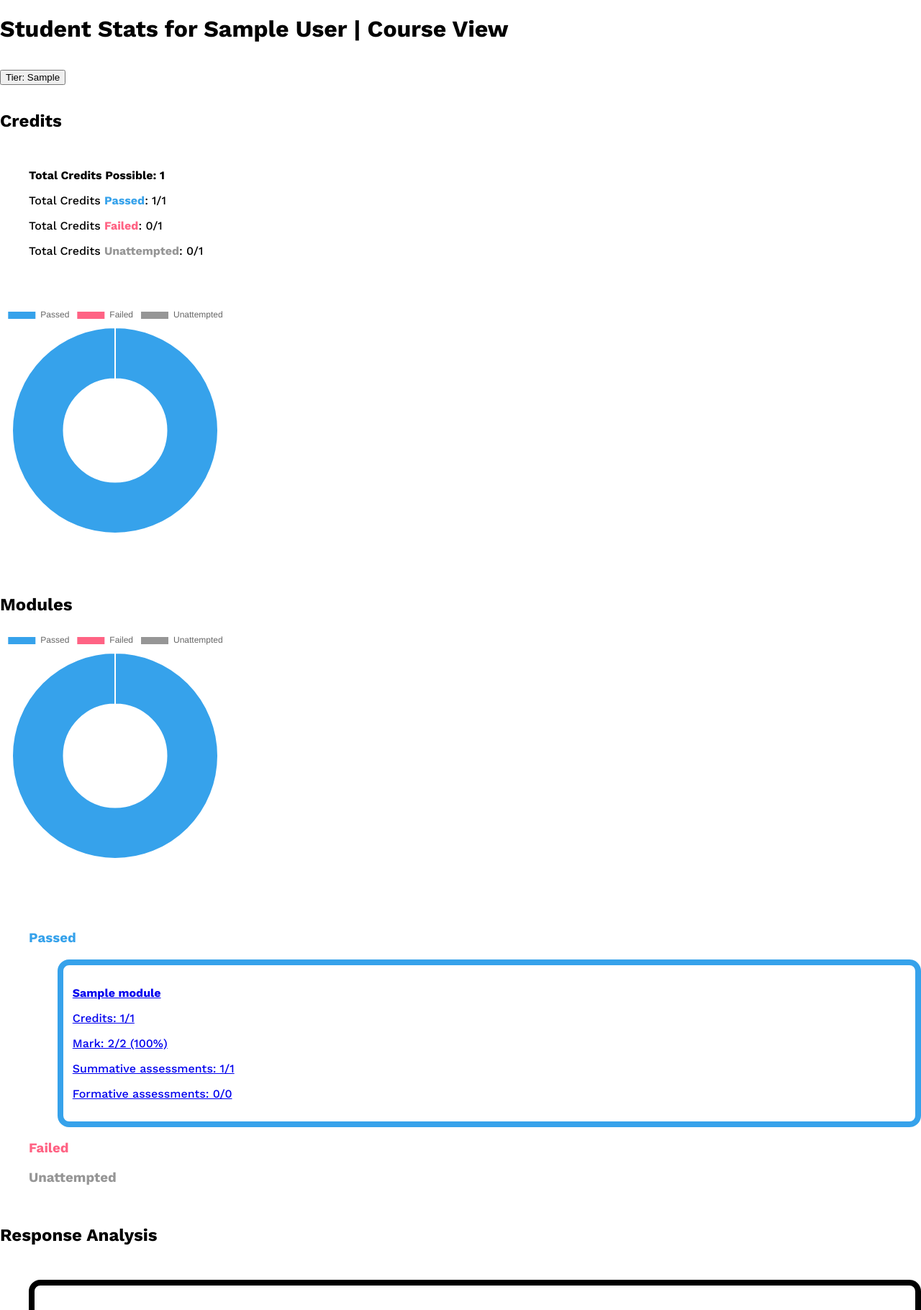
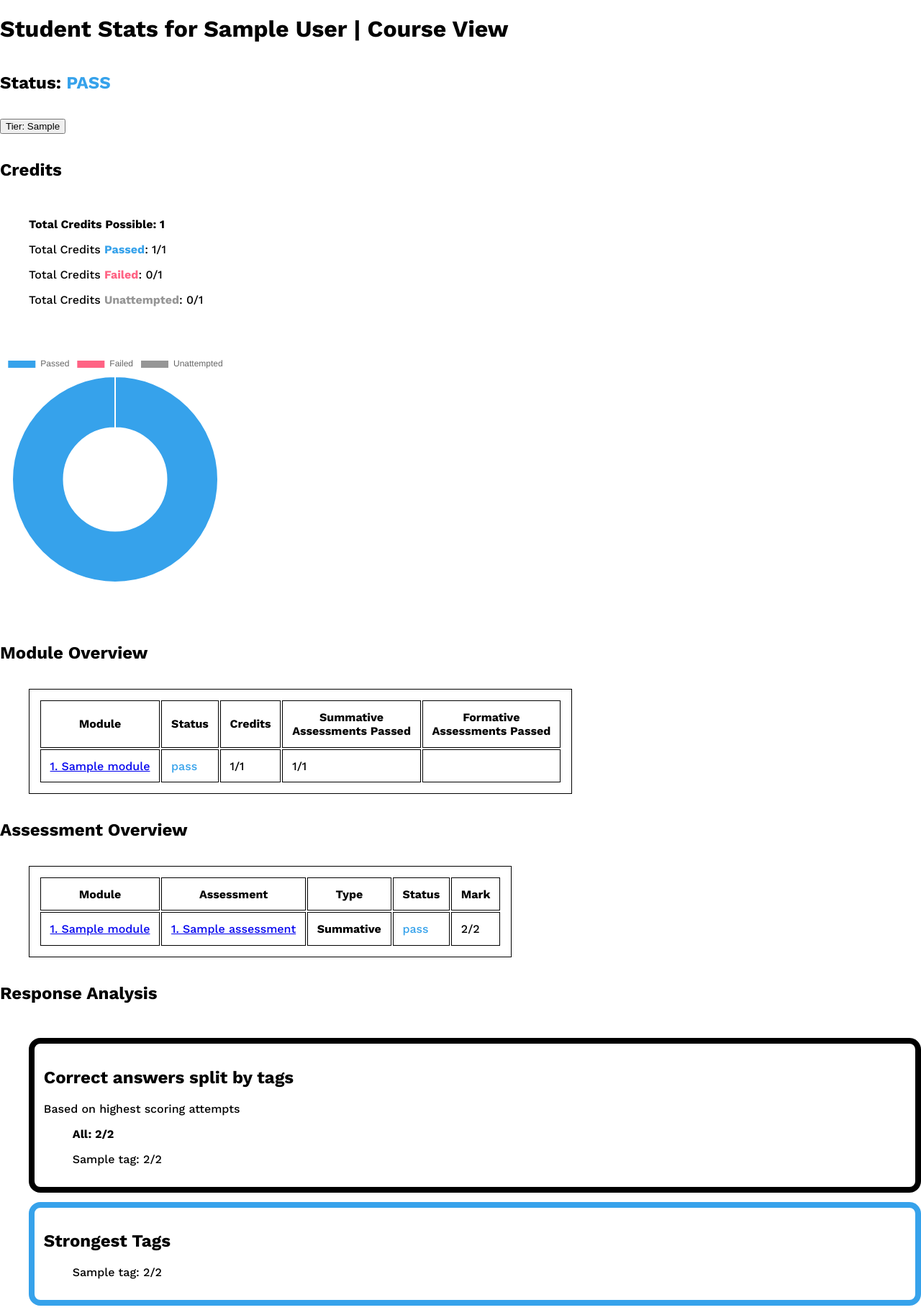
Before and after one commit to dredly/AAT_Deployment, a Flask app: page /student-stats/ in a window 1280 px wide. Shown: the part 51-1871 px from the top of the page at 72% size. Run offline with Flask 2, Linux system fonts and the light colour scheme; a user stored in the database is signed in; tables that the repository leaves empty hold one stand-in row (values such as "Sample post"); some libraries are stand-ins or nearby versions.

Commit message:
Update Course View with status and tables [ (They will say: “How his hair is growing thin!”) ]

```diff
--- a/aat/static/student-stats-style.css
+++ b/aat/static/student-stats-style.css
@@ -3,12 +3,18 @@
 	--color-correct: rgba(54, 162, 235,1);
 	--color-incorrect: rgba(255, 99, 132,1);
 	--color-unattempted: rgb(150, 150, 150);
+	--color-in-progress: rgb(104, 28, 180);
+
 	--color-correct-op08: rgba(54, 162, 235,0.8);
 	--color-incorrect-op08: rgba(255, 99, 132,0.8);
 	--color-unattempted-op08: rgba(150, 150, 150, 0.8);
+	--color-in-progress-op08: rgba(104, 28, 180,0.8);
+
 	--color-correct-op04: rgba(54, 162, 235,0.4);
 	--color-incorrect-op04: rgba(255, 99, 132,0.4);
 	--color-unattempted-op04: rgba(150, 150, 150, 0.4);
+	--color-in-progress-op04: rgba(104, 28, 180,0.4);
+
 	--color-todo: red;
   }
 
@@ -49,6 +55,12 @@ li{
 .correct_answer:hover{
 	background: var(--color-correct-op04);
 }
+.in_progress{
+	border-color: var(--color-in-progress);
+}
+.in_progress:hover{
+	background: var(--color-in-progress-op04);
+}
 .incorrect_answer{
 	border-color: var(--color-incorrect);
 }
@@ -68,16 +80,19 @@ li{
 }
 
 /* TEXT COLORS */
-.text_correct{
+.text_correct, .text_pass{
 	color: var(--color-correct);
 }
 
-.text_incorrect{
+.text_incorrect, .text_fail{
 	color: var(--color-incorrect);
 }
 
 .text_unattempted{
 	color: var(--color-unattempted);
+}
+.text_in_progress{
+	color: var(--color-in-progress);
 }
 
 /* CHARTS */
@@ -85,3 +100,8 @@ li{
 	height: 20rem;
 	width: 20rem;
 }
+/* Tables */
+table, th, td {
+	border: 1px solid;
+	padding: 0.8rem;
+  }
--- a/aat/student_stats/routes.py
+++ b/aat/student_stats/routes.py
@@ -41,6 +41,13 @@ def course_view():
         input_user_id=current_user.id, highest_scoring_attempt_only=True
     )
     module_ids_with_details = get_module_ids_with_details()
+    course_status = get_course_status(current_user.id)
+
+    for module in module_ids_with_details:
+        module_ids_with_details[module]["status"] = get_module_status(
+            module, current_user.id
+        )
+
     # OVERALL RESULTS
     # - STUDENT
     overall_results_student = {
@@ -335,16 +342,100 @@ def course_view():
         "passed_failed_unattempted":"str",
     }}
     """
+    # dict_of_assessment_results_for_pie = {}
+    # for key, values in module_stats_student.items():
+    #     total_credits = ...
+    #     if not values["taken_by_student"]:
+    #         passed_failed_unattempted = "unattempted"
+    #     elif (values["marks_awarded"] / values["marks_possible"]) < 0.5:
+    #         passed_failed_unattempted = "failed"
+    #     else:
+    #         passed_failed_unattempted = "passed"
+    #     dict_of_assessment_results_for_pie[f"{key}. {values['module_title']}"] = {}
+
     dict_of_assessment_results_for_pie = {}
-    for key, values in module_stats_student.items():
-        total_credits = ...
-        if not values["taken_by_student"]:
-            passed_failed_unattempted = "unattempted"
-        elif (values["marks_awarded"] / values["marks_possible"]) < 0.5:
-            passed_failed_unattempted = "failed"
-        else:
-            passed_failed_unattempted = "passed"
-        dict_of_assessment_results_for_pie[f"{key}. {values['module_title']}"] = {}
+
+    # ASSESSMENT STATS
+    query_of_assessments = Assessment.query.all()
+    list_of_assessment_overview_stats = []
+    for a in query_of_assessments:
+        status = get_assessment_status(a.assessment_id, current_user.id)
+        res = get_all_response_details(
+            input_user_id=current_user.id,
+            highest_scoring_attempt_only=True,
+            input_assessment_id=a.assessment_id,
+            input_module_id=a.module_id,
+        )
+        sum_of_marks_possible = sum([r["num_of_marks"] for r in res])
+        sum_of_marks_earned = sum([r["num_of_marks"] for r in res if r["is_correct"]])
+        list_of_assessment_overview_stats.append(
+            {
+                "assessment_id": a.assessment_id,
+                "assessment_title": a.title,
+                "module_id": a.module_id,
+                "module_title": a.module.title,
+                "status": status,
+                "status_class": f'text_{status.replace(" ", "_")}',
+                "sum_of_marks_earned": sum_of_marks_earned,
+                "sum_of_marks_possible": sum_of_marks_possible,
+                "num_of_credits": a.num_of_credits,
+                "summative": a.is_summative,
+            }
+        )
+    assessment_stats_overview = sorted(
+        list_of_assessment_overview_stats, key=lambda d: d["module_id"]
+    )
+
+    # MODULE STATS
+    query_of_modules = Module.query.all()
+    module_overview_stats = []
+    for m in query_of_modules:
+        list_of_assessments = m.assessments
+        # print(list_of_assessments)
+
+        status = get_module_status(m.module_id, current_user.id)
+        res = get_all_response_details(
+            input_user_id=current_user.id,
+            highest_scoring_attempt_only=True,
+            input_module_id=m.module_id,
+        )
+
+        num_of_credits_earned = 0
+        if status == "pass":
+            for assessment in m.assessments:
+                num_of_credits_earned += assessment.num_of_credits
+
+        count_of_sum_assessment_pass = 0
+        count_of_sum_asssessment_present = 0
+        count_of_form_assessment_pass = 0
+        count_of_form_asssessment_present = 0
+        num_of_credits_possible = 0
+
+        for a in list_of_assessments:
+            if a.is_summative:
+                count_of_sum_asssessment_present += 1
+                if get_assessment_status(a.assessment_id, current_user.id) == "pass":
+                    count_of_sum_assessment_pass += 1
+                num_of_credits_possible += a.num_of_credits
+            else:
+                count_of_form_asssessment_present += 1
+                if get_assessment_status(a.assessment_id, current_user.id) == "pass":
+                    count_of_form_assessment_pass += 1
+
+        module_overview_stats.append(
+            {
+                "module_id": m.module_id,
+                "module_title": m.title,
+                "status": status,
+                "status_class": f'text_{status.replace(" ", "_")}',
+                "num_of_credits_earned": num_of_credits_earned,
+                "num_of_credits_possible": num_of_credits_possible,
+                "count_of_sum_assessment_pass": count_of_sum_assessment_pass,
+                "count_of_sum_asssessment_present": count_of_sum_asssessment_present,
+                "count_of_form_assessment_pass": count_of_form_assessment_pass,
+                "count_of_form_asssessment_present": count_of_form_asssessment_present,
+            }
+        )
 
     return render_template(
         "1_student_stats_course_view.html",
@@ -356,6 +447,13 @@ def course_view():
         dict_of_tags=dict_of_tags,
         tag_totals=tag_totals,
         dictionary_of_module_credits=dictionary_of_module_credits,
+        module_ids_with_details=module_ids_with_details,
+        course_status=(
+            get_course_status(current_user.id),
+            f'text_{get_course_status(current_user.id).replace(" ", "_")}',
+        ),
+        assessment_stats_overview=assessment_stats_overview,
+        module_overview_stats=module_overview_stats,
     )
 
 
@@ -467,8 +565,6 @@ def module_view(module_id=0):
         "total_credits_failed": total_credits_failed,
         "total_credits_unattempted": total_credits_unattempted,
     }
-
-    print(f"{all_assessment_marks_student=}")
 
     return render_template(
         "2_student_stats_module_view.html",
--- a/aat/student_stats/templates/1_student_stats_course_view.html
+++ b/aat/student_stats/templates/1_student_stats_course_view.html
@@ -11,6 +11,7 @@
 {% endblock extra_head %}
 {% block content %}
 <h1>Student Stats for {{current_user.name}} | Course View</h1>
+<h2>Status: <span class="{{course_status.1}}">{{course_status.0 | upper}}</h2>
 <p><a href="{{ url_for('legendary_gamification.get_id')}}"><button>Tier: {{current_user.tier}}</button></a></p>
 
 <h2>Credits</h2>
@@ -37,138 +38,65 @@
         <canvas id="moduleCreditsStudentPi"></canvas>
     </div>
 </div>
+    <h2>Module Overview</h2>
+        <ul>
+            <table>
+                <tr>
+                    <th>Module</th>
+                    <th>Status</th>
+                    <th>Credits</th>
+                    <th>Summative<br>Assessments Passed</th>
+                    <th>Formative<br>Assessments Passed</th>
+                </tr>
+                {% for m in module_overview_stats %}
+                    <tr>
+                        <td><a href="{{url_for('student_stats.module_view', module_id=m.module_id)}}">{{m.module_id}}. {{m.module_title}}</a></td>
+                        <td><span class="{{m.status_class}}">{{m.status}}</span></td>
+                        <td>
+                            {% if m.num_of_credits_possible %}
+                                {{m.num_of_credits_earned}}/{{m.num_of_credits_possible}}
+                            {% endif %}
+                        </td>
+                        <td>{% if m.count_of_sum_asssessment_present %}
+                            {{m.count_of_sum_assessment_pass}}/{{m.count_of_sum_asssessment_present}}
+                        {% endif %}</td>
+                        <td>{% if m.count_of_form_asssessment_present %}
+                            {{m.count_of_form_assessment_pass}}/{{m.count_of_form_asssessment_present}}
+                        {% endif %}</td>
+                        </tr>
+                {% endfor %}
+            </table>
+        </ul>
 
-{#
-    <h2>
-        Overall Marks - STUDENT
-    </h2>
-    <p>{{overall_results_student["sum_of_marks_awarded"]}}/{{overall_results_student["sum_of_marks_possible"]}}
-    ({{ "%.2d" |
-    format((overall_results_student["sum_of_marks_awarded"]/overall_results_student["sum_of_marks_possible"])*100)}}%)</p>
-#}
-    {#
-    <h2>
-        Overall Marks - COHORT
-    </h2>
-    <p>{{overall_results_cohort["sum_of_marks_awarded"]}}/{{overall_results_cohort["sum_of_marks_possible"]}}
-    ({{ "%.2d" |
-    format((overall_results_cohort["sum_of_marks_awarded"]/overall_results_cohort["sum_of_marks_possible"])*100)}}%)</p>
-    <div class="content-block">
-        <div
-            class="chart-container"
-        >
-            <canvas id="overallResultsCohortPi"></canvas>
-        </div>
-    </div>
-    #}
-
-    <h2>Modules</h2>
-    <div class="content-block">
-        <div
-            class="chart-container"
-        >
-            <canvas id="moduleCreditsStudentPiSplit"></canvas>
-        </div>
-    </div>
-    <ul>
-    <li>
-        <h3><span class="text_correct"><b>Passed</b></span></h3>
+    <h2>Assessment Overview</h2>
         <ul>
-            {% for module_key, module in module_stats_student.items() %}
-                {% if module.taken_by_student and module['marks_awarded']/module['marks_possible'] >= 0.5 %}
-                    <a href="{{url_for('student_stats.module_view', module_id=module_key)}}">
-                        <div class="student_stats_container results_box correct_answer">
-                                <li>
-                                    <p><b>{{module.module_title}}</b></p>
-                                    <p>Credits: {{dictionary_of_module_credits[module_key]["total_credits_earned"]}}/{{dictionary_of_module_credits[module_key]["total_credits_possible"]}}</p>
-                                    <p>Mark:
-                                        {{module['marks_awarded']}}/{{module['marks_possible']}}
-                                        ({{ "%.2d" |
-                                        format((module['marks_awarded']/module['marks_possible'])*100)}}%)
-                                    </p>
-                                    {#
-                                    <p>
-                                        Completed assessments: {{module.count_of_taken_assessments}}/{{ module.count_of_assessments}}
-                                    </p>
-                                    <p>
-                                        Passed assessments: {{module.count_of_passed_assessments}}/{{ module.count_of_assessments}}
-                                    </p>
-                                    #}
-                                    <p>
-                                        Summative assessments: {{module.count_of_passed_summative_assessments}}/{{ module.count_of_summative_assessments}}
-                                    </p>
-                                    <p>
-                                       Formative assessments: {{module.count_of_passed_formative_assessments}}/{{ module.count_of_formative_assessments}}
-                                    </p>
-                                </li>
-                            </div>
-                        </a>
-                {% endif %}
-            {% endfor %}
+            <table>
+                <tr>
+                    <th>Module</th>
+                    <th>Assessment</th>
+                    <th>Type</th>
+                    <th>Status</th>
+                    <th>Mark</th>
+                </tr>
+                {% for a in assessment_stats_overview %}
+                    <tr>
+                        <td><a href="{{url_for('student_stats.module_view', module_id=a.module_id)}}">{{a.module_id}}. {{a.module_title}}</a></td>
+                        <td><a href="{{url_for('student_stats.assessment_view', assessment_id=a.assessment_id)}}">{{a.assessment_id}}. {{a.assessment_title}}</a></td>
+                        <td>{% if a.summative %}
+                            <b>Summative</b>
+                        {% else %}
+                            Formative
+                        {% endif %}</td>
+                        <td><span class="{{a.status_class}}">{{a.status}}</span></td>
+                        <td>
+                            {% if a.sum_of_marks_possible %}
+                                {{a.sum_of_marks_earned}}/{{a.sum_of_marks_possible}}
+                            {% endif %}
+                        </td>
+                        </tr>
+                {% endfor %}
+            </table>
         </ul>
-    </li>
-    <li>
-        <h3><span class="text_incorrect"><b>Failed</b></span></h3>
-        <ul>
-            {% for module_key, module in module_stats_student.items() %}
-                {% if module.taken_by_student and module['marks_awarded']/module['marks_possible'] < 0.5 %}
-                <a href="{{url_for('student_stats.module_view', module_id=module_key)}}">
-                    <div class="student_stats_container results_box incorrect_answer">
-                            <li>
-                                <p><b>{{module.module_title}}</b></p>
-                                <p>Credits: {{dictionary_of_module_credits[module_key]["total_credits_earned"]}}/{{dictionary_of_module_credits[module_key]["total_credits_possible"]}}</p>
-                                <p>Mark:
-                                    {{module['marks_awarded']}}/{{module['marks_possible']}}
-                                    ({{ "%.2d" |
-                                    format((module['marks_awarded']/module['marks_possible'])*100)}}%)
-                                </p>
-                                {#
-                                <p>
-                                    Completed assessments: {{module.count_of_taken_assessments}}/{{ module.count_of_assessments}}
-                                </p>
-                                <p>
-                                    Passed assessments: {{module.count_of_passed_assessments}}/{{ module.count_of_assessments}}
-                                </p>
-                                #}
-                                <p>
-                                    Summative assessments: {{module.count_of_passed_summative_assessments}}/{{ module.count_of_summative_assessments}}
-                                </p>
-                                <p>
-                                   Formative assessments: {{module.count_of_passed_formative_assessments}}/{{ module.count_of_formative_assessments}}
-                                </p>
-                            </li>
-                        </div>
-                    </a>
-                {% endif %}
-            {% endfor %}
-        </ul>
-    </li>
-
-    <li>
-        <h3><span class="text_unattempted"><b>Unattempted</b></span></h3>
-        <ul>
-            {% for module_key, module in module_stats_student.items() %}
-                {% if not module.taken_by_student %}
-                    <a href="{{url_for('student_stats.module_view', module_id=module_key)}}">
-                        <div class="student_stats_container results_box not_answered">
-                            <li>
-                                <p><b>{{module.module_title}}</b>
-                                </p>
-                                <p>Credits Possible: {{dictionary_of_module_credits[module_key]["total_credits_possible"]}}</p>
-                                <p>
-                                    Summative assessments: {{module.count_of_summative_assessments}}
-                                </p>
-                                <p>
-                                   Formative assessments: {{module.count_of_formative_assessments}}
-                                </p>
-                            </li>
-                        </div>
-                    </a>
-                {% endif %}
-            {% endfor %}
-        </ul>
-    </li>
-
 </ul>
     <h2>Response Analysis</h2>
 
```
Also changed, not shown: aat/db_utils.py (+4 -4 lines), aat/student_stats/data.py (+146 -36 lines), aat/student_stats/templates/2_student_stats_module_view.html (+14 -11 lines), aat/student_stats/templates/3_student_stats_assessment_view.html (+2 -5 lines).
